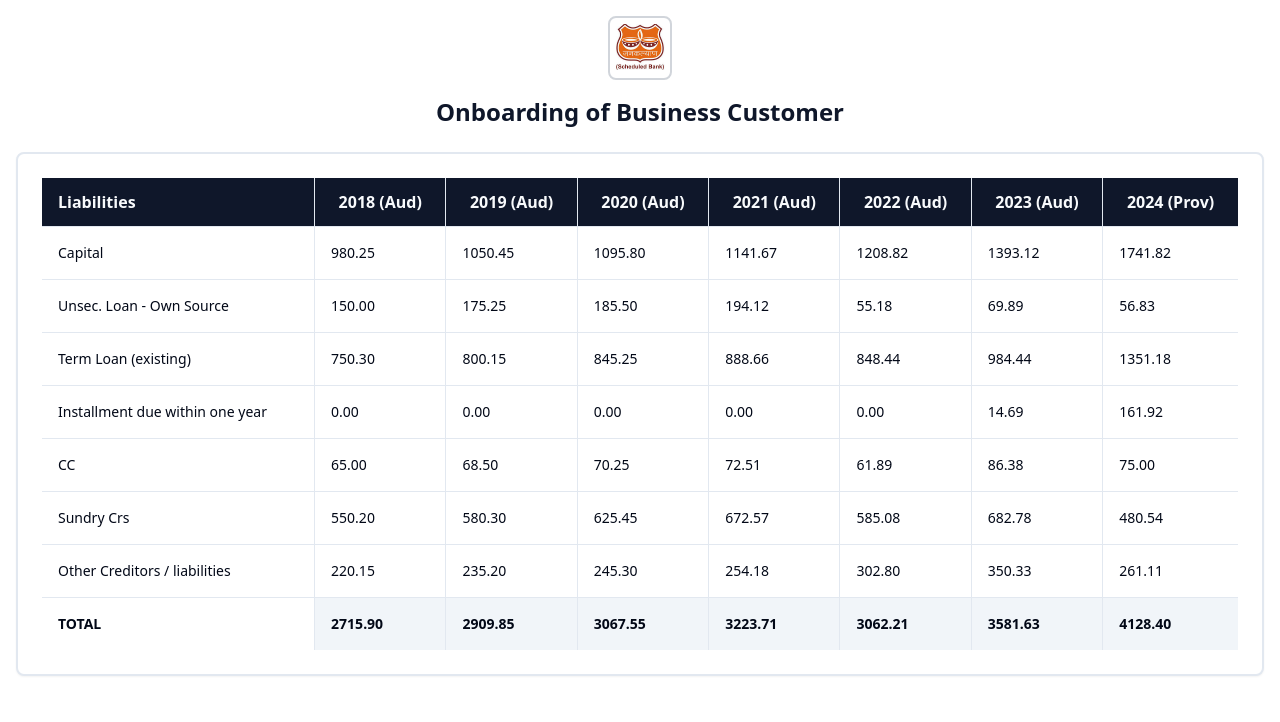
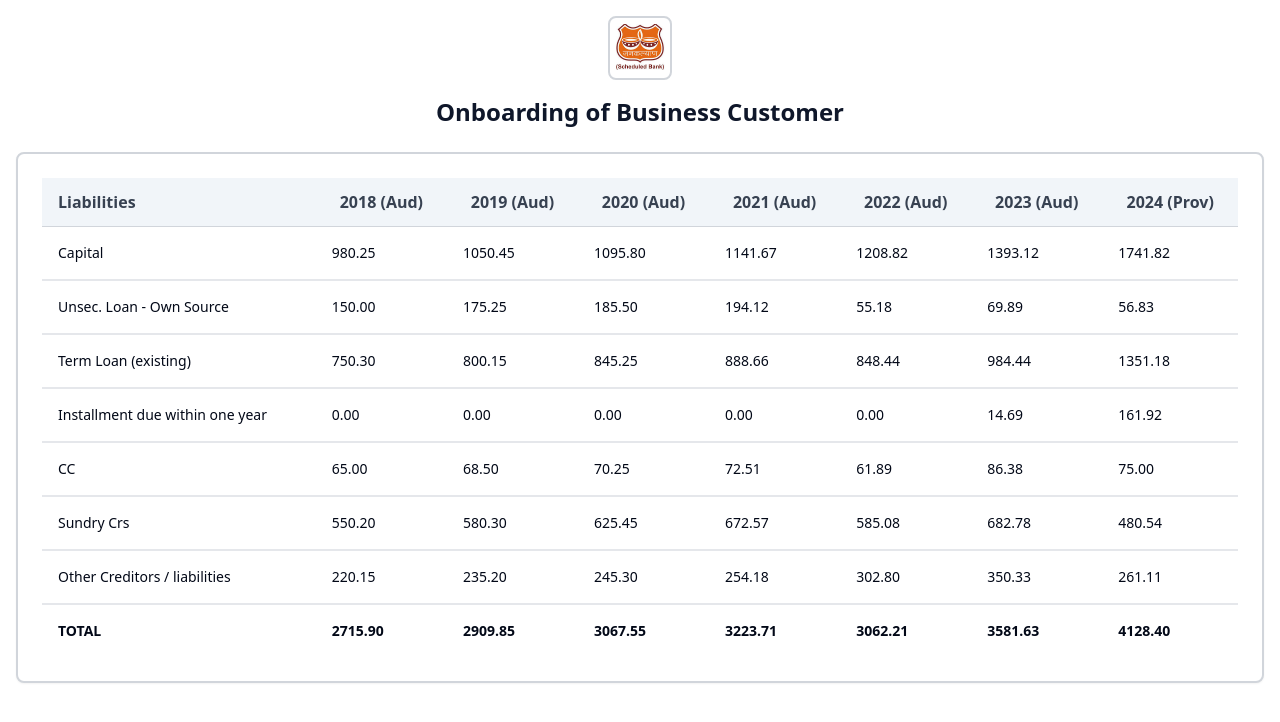
Before and after one commit to loanaiq/loanwatcher-guardian, a React (Vite) app: page / in a window 1280 px wide. Shown: the top 722 px of the page. Built offline with nearby package versions, Linux system fonts and the light colour scheme.

Commit message:
Update Compliance Analysis Tab Layout
Modified the first row of the Compliance Analysis tab to align with the layout used in the reference project. This change enhances consistency across the dashboard interface.
[skip gpt_engineer]

```diff
--- a/src/components/BalanceSheetAnalysis.jsx
+++ b/src/components/BalanceSheetAnalysis.jsx
@@ -122,19 +122,19 @@ const BalanceSheetAnalysis = () => {
         </h1>
       </div>
 
-      <Card className="border-2">
+      <Card className="border-2 border-gray-300">
         <CardContent className="overflow-x-auto p-6">
           <Table>
             <TableHeader>
-              <TableRow className="hover:bg-transparent">
-                <TableHead className="w-[250px] bg-primary text-primary-foreground font-bold text-base border-r">
+              <TableRow className="hover:bg-transparent border-b-2 border-gray-300">
+                <TableHead className="w-[250px] bg-muted border-r-2 border-gray-300 font-semibold text-gray-700 text-base">
                   Liabilities
                 </TableHead>
                 {balanceSheetData.map((data, index) => (
                   <TableHead
                     key={data.year}
-                    className={`text-right bg-primary text-primary-foreground font-bold text-base ${
-                      index !== balanceSheetData.length - 1 ? 'border-r' : ''
+                    className={`text-right bg-muted font-semibold text-gray-700 text-base ${
+                      index !== balanceSheetData.length - 1 ? 'border-r-2 border-gray-300' : ''
                     }`}
                   >
                     {data.year} ({data.auditStatus})
@@ -142,90 +142,90 @@ const BalanceSheetAnalysis = () => {
                 ))}
               </TableRow>
             </TableHeader>
-            <TableBody>
+            <TableBody className="[&_tr]:border-b-2 [&_tr]:border-gray-200">
               <TableRow>
-                <TableCell className="font-medium bg-primary/5 border-r">Capital</TableCell>
+                <TableCell className="font-medium bg-gray-50 border-r-2 border-gray-300">Capital</TableCell>
                 {balanceSheetData.map((data, index) => (
                   <TableCell
                     key={data.year}
-                    className={`text-right ${index !== balanceSheetData.length - 1 ? 'border-r' : ''}`}
+                    className={`text-right ${index !== balanceSheetData.length - 1 ? 'border-r-2 border-gray-300' : ''}`}
                   >
                     {data.capital.toFixed(2)}
                   </TableCell>
                 ))}
               </TableRow>
               <TableRow>
-                <TableCell className="font-medium bg-primary/5 border-r">Unsec. Loan - Own Source</TableCell>
+                <TableCell className="font-medium bg-gray-50 border-r-2 border-gray-300">Unsec. Loan - Own Source</TableCell>
                 {balanceSheetData.map((data, index) => (
                   <TableCell
                     key={data.year}
-                    className={`text-right ${index !== balanceSheetData.length - 1 ? 'border-r' : ''}`}
+                    className={`text-right ${index !== balanceSheetData.length - 1 ? 'border-r-2 border-gray-300' : ''}`}
                   >
                     {data.unsecuredLoanOwnSource.toFixed(2)}
                   </TableCell>
                 ))}
               </TableRow>
               <TableRow>
-                <TableCell className="font-medium bg-primary/5 border-r">Term Loan (existing)</TableCell>
+                <TableCell className="font-medium bg-gray-50 border-r-2 border-gray-300">Term Loan (existing)</TableCell>
                 {balanceSheetData.map((data, index) => (
                   <TableCell
                     key={data.year}
-                    className={`text-right ${index !== balanceSheetData.length - 1 ? 'border-r' : ''}`}
+                    className={`text-right ${index !== balanceSheetData.length - 1 ? 'border-r-2 border-gray-300' : ''}`}
                   >
                     {data.termLoanExisting.toFixed(2)}
                   </TableCell>
                 ))}
               </TableRow>
               <TableRow>
-                <TableCell className="font-medium bg-primary/5 border-r">Installment due within one year</TableCell>
+                <TableCell className="font-medium bg-gray-50 border-r-2 border-gray-300">Installment due within one year</TableCell>
                 {balanceSheetData.map((data, index) => (
                   <TableCell
                     key={data.year}
-                    className={`text-right ${index !== balanceSheetData.length - 1 ? 'border-r' : ''}`}
+                    className={`text-right ${index !== balanceSheetData.length - 1 ? 'border-r-2 border-gray-300' : ''}`}
                   >
                     {data.installmentDueWithinYear.toFixed(2)}
                   </TableCell>
                 ))}
               </TableRow>
               <TableRow>
-                <TableCell className="font-medium bg-primary/5 border-r">CC</TableCell>
+                <TableCell className="font-medium bg-gray-50 border-r-2 border-gray-300">CC</TableCell>
                 {balanceSheetData.map((data, index) => (
                   <TableCell
                     key={data.year}
-                    className={`text-right ${index !== balanceSheetData.length - 1 ? 'border-r' : ''}`}
+                    className={`text-right ${index !== balanceSheetData.length - 1 ? 'border-r-2 border-gray-300' : ''}`}
                   >
                     {data.cc.toFixed(2)}
                   </TableCell>
                 ))}
               </TableRow>
               <TableRow>
-                <TableCell className="font-medium bg-primary/5 border-r">Sundry Crs</TableCell>
+                <TableCell className="font-medium bg-gray-50 border-r-2 border-gray-300">Sundry Crs</TableCell>
                 {balanceSheetData.map((data, index) => (
                   <TableCell
                     key={data.year}
-                    className={`text-right ${index !== balanceSheetData.length - 1 ? 'border-r' : ''}`}
+                    className={`text-right ${index !== balanceSheetData.length - 1 ? 'border-r-2 border-gray-300' : ''}`}
                   >
                     {data.sundryCrs.toFixed(2)}
                   </TableCell>
                 ))}
               </TableRow>
               <TableRow>
-                <TableCell className="font-medium bg-primary/5 border-r">Other Creditors / liabilities</TableCell>
+                <TableCell className="font-medium bg-gray-50 border-r-2 border-gray-300">Other Creditors / liabilities</TableCell>
                 {balanceSheetData.map((data, index) => (
                   <TableCell
                     key={data.year}
-                    className={`text-right ${index !== balanceSheetData.length - 1 ? 'border-r' : ''}`}
+                    className={`text-right ${index !== balanceSheetData.length - 1 ? 'border-r-2 border-gray-300' : ''}`}
                   >
                     {data.otherLiabilities.toFixed(2)}
                   </TableCell>
                 ))}
               </TableRow>
               <TableRow>
-                <TableCell className="font-bold bg-primary/10 border-r">TOTAL</TableCell>
+                <TableCell className="font-bold bg-gray-100 border-r-2 border-gray-300">TOTAL</TableCell>
                 {balanceSheetData.map((data, index) => (
                   <TableCell
                     key={data.year}
-                    className={`text-right font-bold bg-muted ${index !== balanceSheetData.length - 1 ? 'border-r' : ''}`}
+                    className={`text-right font-bold bg-gray-100 ${index !== balanceSheetData.length - 1 ? 'border-r-2 border-gray-300' : ''}`}
                   >
                     {data.total.toFixed(2)}
                   </TableCell>
```
